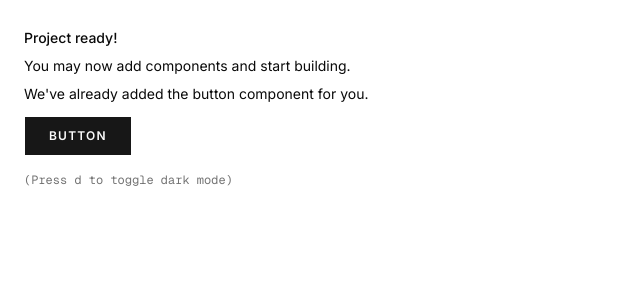
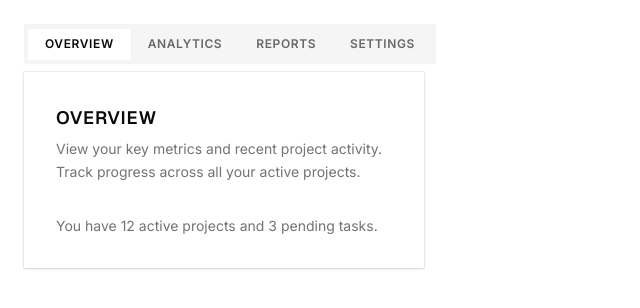
Before and after one commit to kostyniuk/tab-card, a Next.js app: page / in a window 1280 px wide. Shown: the top 308 px of the page, without its empty margins (0-640 px from the left). Built offline with nearby package versions, Linux system fonts and the light colour scheme.

Commit message:
added tab card

```diff
--- a/app/page.tsx
+++ b/app/page.tsx
@@ -1,19 +1,9 @@
-import { Button } from "@/components/ui/button"
+import { TabCard } from "@/components/custom/tab-card"
 
 export default function Page() {
   return (
     <div className="flex min-h-svh p-6">
-      <div className="flex max-w-md min-w-0 flex-col gap-4 text-sm leading-loose">
-        <div>
-          <h1 className="font-medium">Project ready!</h1>
-          <p>You may now add components and start building.</p>
-          <p>We&apos;ve already added the button component for you.</p>
-          <Button className="mt-2">Button</Button>
-        </div>
-        <div className="font-mono text-xs text-muted-foreground">
-          (Press <kbd>d</kbd> to toggle dark mode)
-        </div>
-      </div>
+      <TabCard />
     </div>
   )
 }
--- /dev/null
+++ b/components/custom/tab-card.js
@@ -0,0 +1,82 @@
+import {
+  Card,
+  CardContent,
+  CardDescription,
+  CardHeader,
+  CardTitle,
+} from "@/components/ui/card"
+import {
+  Tabs,
+  TabsContent,
+  TabsList,
+  TabsTrigger,
+} from "@/components/ui/tabs"
+
+export function TabCard() {
+  return (
+    <Tabs defaultValue="overview" className="w-[400px]">
+      <TabsList>
+        <TabsTrigger value="overview">Overview</TabsTrigger>
+        <TabsTrigger value="analytics">Analytics</TabsTrigger>
+        <TabsTrigger value="reports">Reports</TabsTrigger>
+        <TabsTrigger value="settings">Settings</TabsTrigger>
+      </TabsList>
+      <TabsContent value="overview">
+        <Card>
+          <CardHeader>
+            <CardTitle>Overview</CardTitle>
+            <CardDescription>
+              View your key metrics and recent project activity. Track progress
+              across all your active projects.
+            </CardDescription>
+          </CardHeader>
+          <CardContent className="text-sm text-muted-foreground">
+            You have 12 active projects and 3 pending tasks.
+          </CardContent>
+        </Card>
+      </TabsContent>
+      <TabsContent value="analytics">
+        <Card>
+          <CardHeader>
+            <CardTitle>Analytics</CardTitle>
+            <CardDescription>
+              Track performance and user engagement metrics. Monitor trends and
+              identify growth opportunities.
+            </CardDescription>
+          </CardHeader>
+          <CardContent className="text-sm text-muted-foreground">
+            Page views are up 25% compared to last month.
+          </CardContent>
+        </Card>
+      </TabsContent>
+      <TabsContent value="reports">
+        <Card>
+          <CardHeader>
+            <CardTitle>Reports</CardTitle>
+            <CardDescription>
+              Generate and download your detailed reports. Export data in
+              multiple formats for analysis.
+            </CardDescription>
+          </CardHeader>
+          <CardContent className="text-sm text-muted-foreground">
+            You have 5 reports ready and available to export.
+          </CardContent>
+        </Card>
+      </TabsContent>
+      <TabsContent value="settings">
+        <Card>
+          <CardHeader>
+            <CardTitle>Settings</CardTitle>
+            <CardDescription>
+              Manage your account preferences and options. Customize your
+              experience to fit your needs.
+            </CardDescription>
+          </CardHeader>
+          <CardContent className="text-sm text-muted-foreground">
+            Configure notifications, security, and themes.
+          </CardContent>
+        </Card>
+      </TabsContent>
+    </Tabs>
+  )
+}
```
